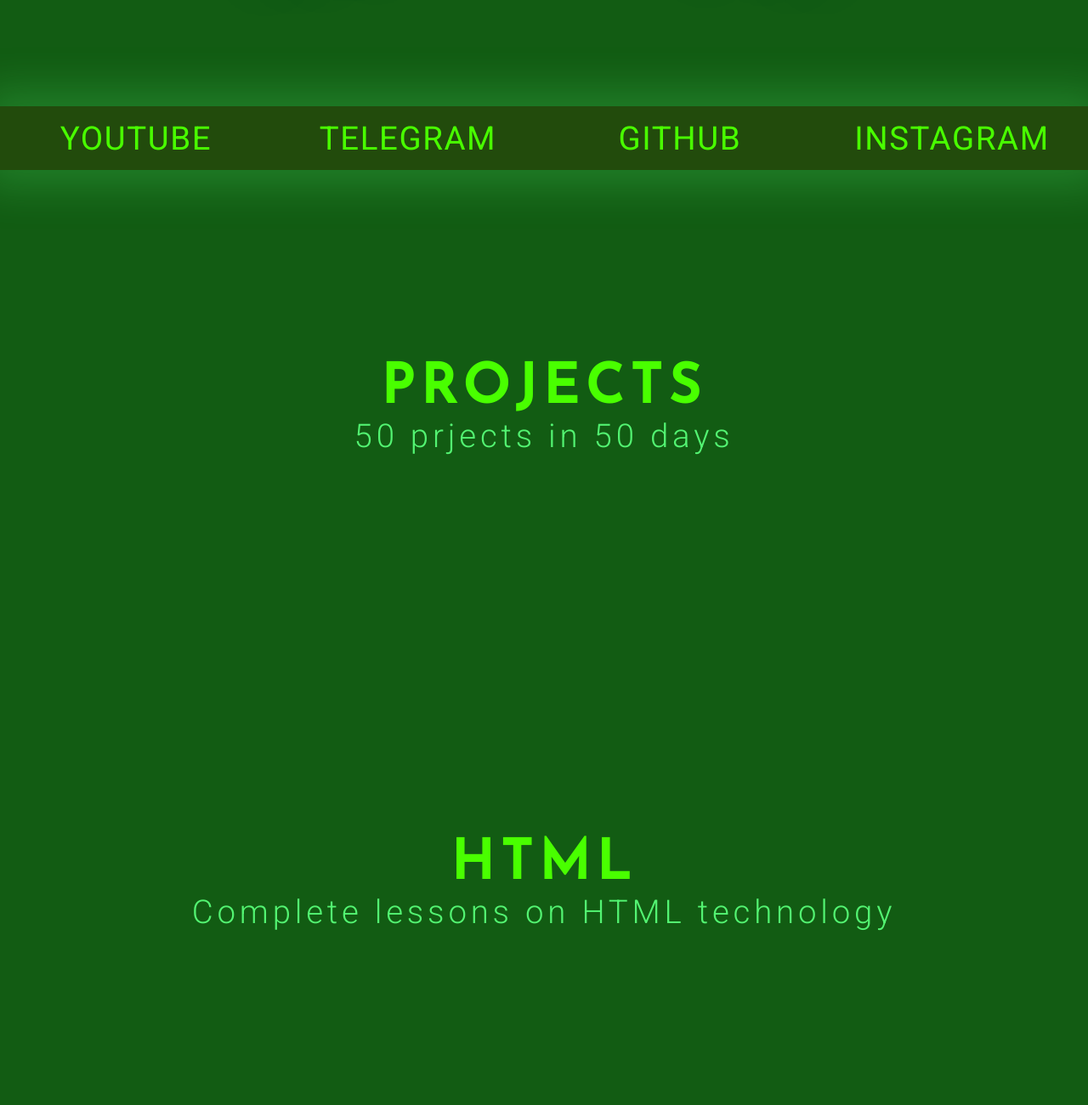
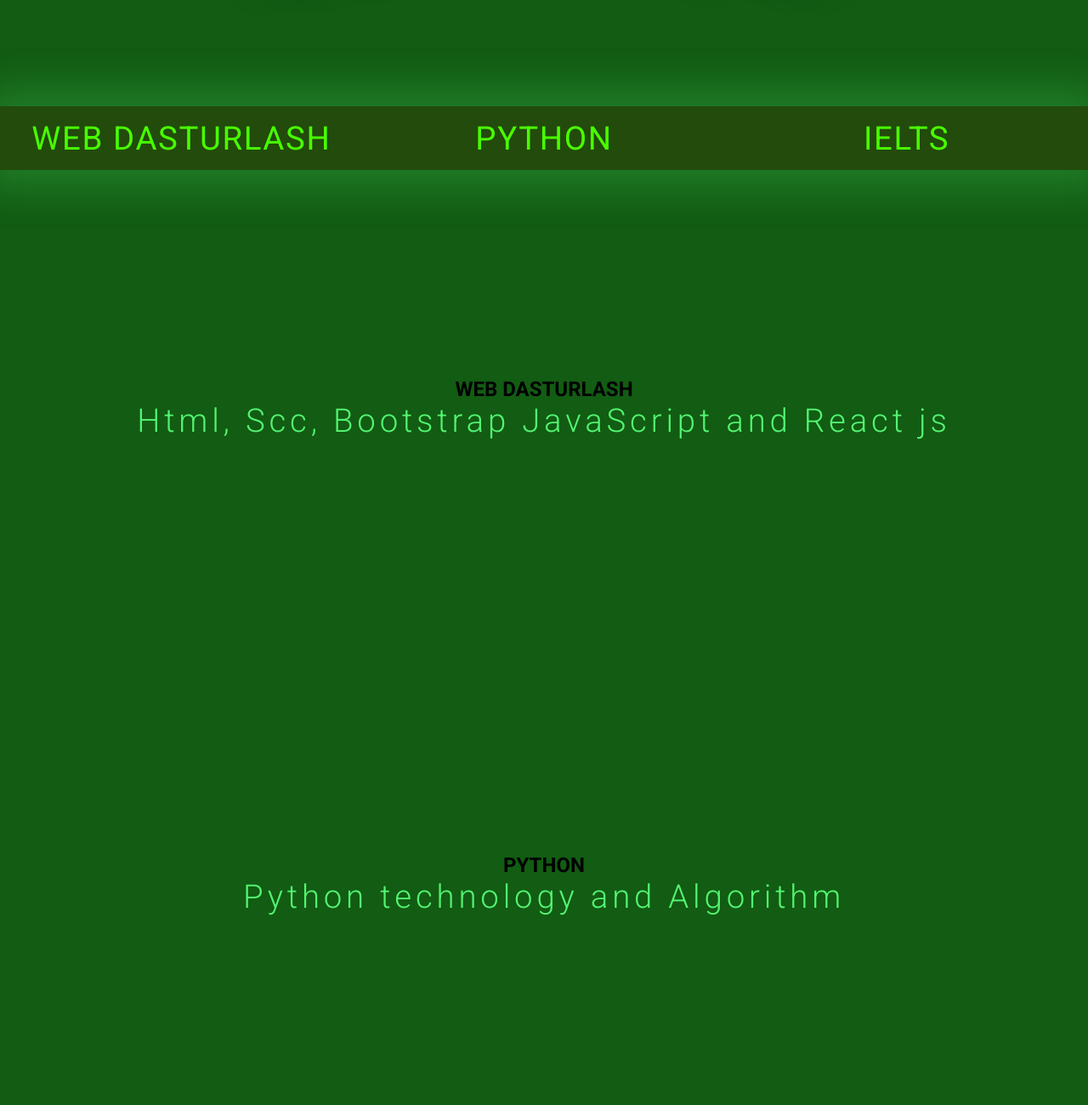
Before and after one commit to ZohidovaRoziya/rz-for-codemy, a plain HTML site: page index.html in a window 1280 px wide. Shown: the part 360-1660 px from the top of the page at 85% size. Drawn offline with Linux system fonts and the light colour scheme; a script that the page names is missing.

```diff
--- a/index.html
+++ b/index.html
@@ -47,82 +47,20 @@
         ><span class="m">A</span
         ><span class="m">S</span><span class="m">I</span>
       </h3>
-      <div class="nav-container">
-        <a
-          class="nav-tab"
-          target="_blank"
-          href="https://www.youtube.com/channel/UCUcemL3X42d5lkcdtTlnbYQ"
-          >YOUTUBE</a
-        ><a class="nav-tab" target="_blank" href="https://t.me/akhror_web"
-          >TELEGRAM</a
-        ><a
-          class="nav-tab"
-          target="_blank"
-          href="https://github.com/AkhrorSoliev"
-          >GITHUB</a
-        ><a
-          class="nav-tab"
-          target="_blank"
-          href="https://www.instagram.com/akhror_web/"
-          >INSTAGRAM</a
-        ><span class="nav-tab-slider"></span>
-      </div>
+      <div class="nav-container"><a class="nav-tab" href="#tab-svelte">WEB DASTURLASH</a><a class="nav-tab" href="#tab-esbuild">PYTHON</a><a class="nav-tab" href="#tab-next">IELTS</a><span class="nav-tab-slider"></span></div>
     </sectio>
   <main class="main">
   <section class="slider" id="tab-svelte">
-        <h1 title="let's go">
-          <a
-            target="_blank"
-            href="https://www.youtube.com/watch?v=bbyHnDO6rHU&list=PLNS3PujVHR-aku-vaQSl0VXYpPrPjYb79&ab_channel=AkhrorWeb"
-          >
-            PROJECTS
-          </a>
-        </h1>
-        <h2>50 prjects in 50 days</h2>
+    <h1>WEB DASTURLASH</h1>
+    <h2>Html, Scc, Bootstrap JavaScript and React js</h2>
   </section>
   <section class="slider" id="tab-esbuild">
-        <h1 title="let's go">
-          <a
-            target="_blank"
-            href="https://www.youtube.com/watch?v=WVHcX-oYlgA&list=PLNS3PujVHR-aja5e5h24WGmr1FyaO9JWW&ab_channel=AkhrorWeb"
-          >
-            HTML
-          </a>
-        </h1>
-        <h2>Complete lessons on HTML technology</h2>
+    <h1>PYTHON</h1>
+    <h2>Python technology and Algorithm</h2>
   </section>
   <section class="slider" id="tab-next">
-        <h1 title="let's go">
-          <a
-            target="_blank"
-            href="https://www.youtube.com/watch?v=WVHcX-oYlgA&list=PLNS3PujVHR-aja5e5h24WGmr1FyaO9JWW&ab_channel=AkhrorWeb"
-          >
-            CSS
-          </a>
-        </h1>
-        <h2>Complete lessons on CSS technology</h2>
-      </section>
-      <section class="slider" id="tab-typescript">
-        <h1 title="let's go">
-          <a
-            target="_blank"
-            href="https://www.youtube.com/watch?v=zJuDsji3IbE&list=PLNS3PujVHR-ay0HpqbsPWccgEhJZk6K9u&ab_channel=AkhrorWeb"
-          >
-            JAVA SCRIPT
-          </a>
-        </h1>
-        <h2>Complete lessons on JavaScript technology</h2>
-      </section>
-      <section class="slider" id="tab-vite">
-        <h1 title="let's go">
-          <a
-            target="_blank"
-            href="https://www.youtube.com/watch?v=2GgUYjTPOTA&list=PLNS3PujVHR-bm1CDKyaYbhJceuOKDXCns&ab_channel=AkhrorWeb"
-          >
-            JavaScript Challenges
-          </a>
-        </h1>
-        <h2>Interesting tasks related to JavaScript</h2>
+    <h1>IELTS</h1>
+    <h2>English speaking and IELTS</h2>
   </section>
 </main>
 <canvas class="background"></canvas>
```
Lines whose indentation alone changed are shown as unchanged.
